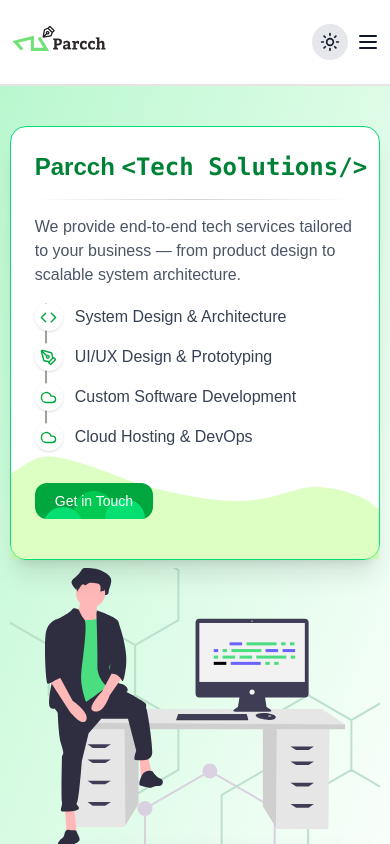
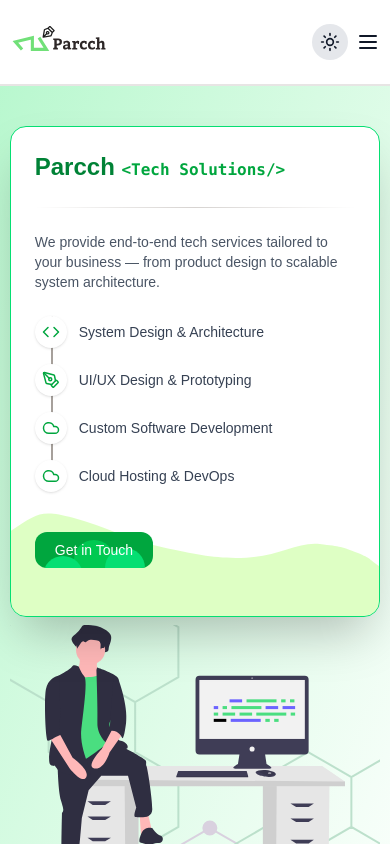
Before and after one commit to Akuafo-Patawah12/Joint_Portfolio, a Next.js app in the folder frontend/: page / in a window 390 px wide. Shown: the top 844 px of the page. Built offline with nearby package versions, Linux system fonts and the light colour scheme.

Commit message:
update all

```diff
--- a/frontend/src/app/page.tsx
+++ b/frontend/src/app/page.tsx
@@ -105,33 +105,33 @@ export default function Home() {
     <main className=" min-h-screen pb-20  sm:font-[family-name:var(--font-geist-sans)]">
        {/* Hero Section */}
        <section className="bg-gradient-to-br from-green-200 to-white px-[2.5%] py-10 flex items-center flex-col gap-2 w-full lg:flex-row">
-          <div className="h-auto w-full relative bg-white rounded-2xl border border-green-400 lg:w-1/2 p-6 shadow-xl space-y-4">
-  <h1 className="text-2xl font-bold text-green-700 whitespace-nowrap">Parcch <code>&lt;Tech Solutions/&gt;</code></h1>
-      <div style={{marginBlock:"15px"}} className="w-full  h-[1px] rounded-full bg-gradient-to-r from-white via-stone-300 to-white"></div>
-  <p className="text-gray-600">
+      <div className="relative w-full lg:w-1/2 h-auto bg-white border border-green-400 rounded-2xl shadow-2xl p-6 space-y-6 overflow-hidden">
+  <h1 className="text-2xl font-bold text-green-700">
+    Parcch <code className="text-base text-green-600">&lt;Tech Solutions/&gt;</code>
+  </h1>
+
+  <div className="w-full h-[1px] bg-gradient-to-r from-white via-stone-300 to-white rounded-full" />
+
+  <p className="text-gray-600 text-sm lg:text-base">
     We provide end-to-end tech services tailored to your business — from product design to scalable system architecture.
   </p>
 
-  <ul className="space-y-3 relative bg-white isolate">
-    <li className="absolute bg-stone-400 bottom-0 w-[2px] z-0 left-2.5 top-0">
+  <ul className="relative space-y-4 isolate bg-white">
+    <li className="absolute left-4 top-0 bottom-0 w-[2px] bg-stone-400 z-0"></li>
 
-    </li>
-    <li className="flex  items-center gap-3">
-      <div className="grid place-items-center size-7 rounded-[50%] shadow bg-white isolate"><Code className="text-green-600 isolate" size={17}/></div>
-      <span className="text-gray-700">System Design & Architecture</span>
-    </li>
-    <li className="flex  items-center gap-3">
-      <div className="grid place-items-center size-7 rounded-[50%] shadow bg-white isolate"><PenTool className="text-green-600 " size={17}/></div>
-      <span className="text-gray-700">UI/UX Design & Prototyping</span>
-    </li>
-    <li className="flex  items-center gap-3">
-      <div className="grid place-items-center size-7 rounded-[50%] shadow bg-white isolate"><Cloud className="text-green-600 " size={17}/></div>
-      <span className="text-gray-700">Custom Software Development</span>
-    </li>
-    <li className="flex  items-center gap-3">
-      <div className="grid place-items-center size-7 rounded-[50%] shadow bg-white isolate"><Cloud className="text-green-600 " size={17}/></div>
-      <span className="text-gray-700">Cloud Hosting & DevOps</span>
-    </li>
+    {[
+      { icon: <Code size={18} />, label: "System Design & Architecture" },
+      { icon: <PenTool size={18} />, label: "UI/UX Design & Prototyping" },
+      { icon: <Cloud size={18} />, label: "Custom Software Development" },
+      { icon: <Cloud size={18} />, label: "Cloud Hosting & DevOps" },
+    ].map((item, idx) => (
+      <li key={idx} className="relative z-10 flex items-center gap-3">
+        <div className="grid place-items-center size-8 rounded-full shadow bg-white text-green-600">
+          {item.icon}
+        </div>
+        <span className="text-gray-700 text-sm lg:text-base">{item.label}</span>
+      </li>
+    ))}
   </ul>
 
   <button className="mt-4 px-5 z-4 relative overflow-hidden isolate py-2 bg-green-600 text-white text-sm font-medium rounded-xl before:content-[''] before:absolute before:left-1/2 before:-translate-x-1/2 before:-translate-y-1/2 before:-bottom-8 before:w-10 before:h-10 before:rounded-full before:bg-green-500 hover:bg-green-700 transition-all">
@@ -140,8 +140,15 @@ export default function Home() {
     <p className="isolate">Get in Touch</p>
   </button>
 
-  <Image src={wavy} alt="wavy" width={300} height={300} className="absolute w-full   left-0  bottom-0"/>
+  <Image
+    src={wavy}
+    alt="wavy"
+    width={300}
+    height={300}
+    className="absolute left-0 bottom-0 w-full pointer-events-none select-none"
+  />
 </div>
+
 
           <div className=" hero h-10 w-full flex flex-col gep-4 items-center justify-center lg:w-1/2">
            <Image src={code_bg} alt="bg" width={300} height={300} className="mx-auto"/>
@@ -182,7 +189,7 @@ export default function Home() {
             <Image src="/code.jpg" alt="me" height={300} width={300} className=" w-full rounded-2xl" />
 
             </section>
-              <div className="flex justify-center items-center gap-2 p-2 bg-green-100 rounded-3xl shadow-md w-fit mx-auto">
+              <div className="flex justify-center items-center gap-2 p-2 bg-green-100 rounded-3xl shadow-md w-full mt-3 mx-auto">
   <button
     onClick={() => setActiveTab("tab1")}
     className={`px-6 py-2 rounded-full text-sm font-medium transition-all duration-200 ${
@@ -267,17 +274,18 @@ export default function Home() {
             </div>
 
              <div className="bg-white  rounded-2xl p-6 w-[90%] mt-5  mx-auto border border-green-200">
-  <h2 className="text-lg font-bold text-gray-800 mb-4">Contributors</h2>
-
+  <h2 className="text-lg font-bold text-gray-800 ">Contributors</h2>
+   {/* Divider */}
+        <div className="my-3 w-full h-[1.5px] bg-gradient-to-r from-white via-green-300 to-white"></div>
   {/* Overlapping Avatars */}
-  <div className="relative h-10 w-40 mb-3">
+  <div className="relative h-10 w-40 mb-3 mt-8">
     <div className="flex items-center">
       <Image
         src="/favicon.png"
         alt="Parcch"
         width={40}
         height={40}
-        className="border-2 border-green-500 rounded-full absolute left-0 z-30 shadow-md"
+        className="border-2 border-green-500 rounded-full absolute left-0 z-21 shadow-md"
       />
       <Image
         src="/me.jpg"
```
